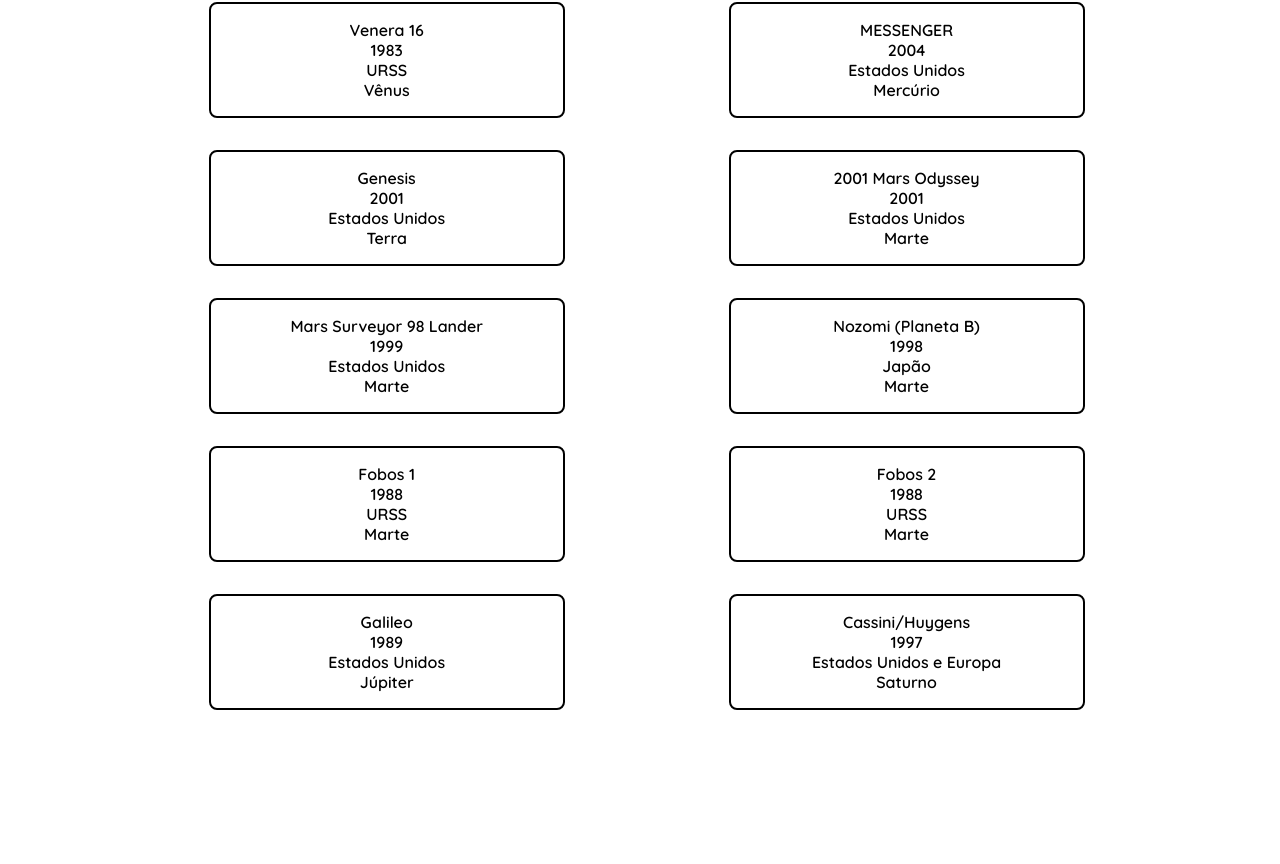
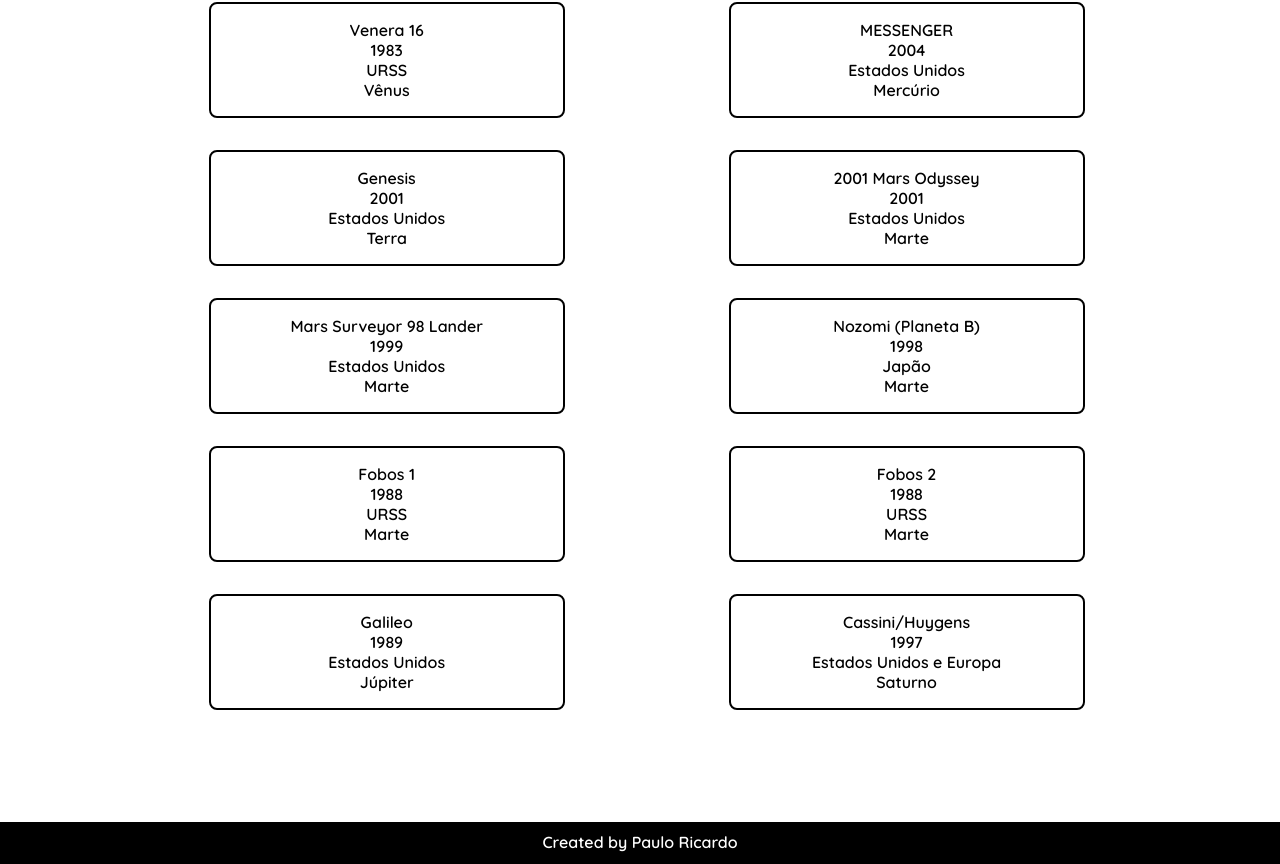
Before and after one commit to pauloricardosb/solar-system-project, a React (Create React App) app: page / in a window 1280 px wide. Shown: the part 2581-3445 px from the top of the page. Before the commit the page ends 3403 px from the top, so only its background shows below. Built offline with nearby package versions, Linux system fonts and the light colour scheme.

Commit message:
FEAT: Create and stylize Footer

```diff
--- a/src/App.js
+++ b/src/App.js
@@ -2,6 +2,7 @@
 import Header from './components/Header';
 import Missions from './components/Missions';
 import SolarSystem from './components/SolarSystem';
+import Footer from './components/Footer';
 import './App.css';
 
 class App extends React.Component {
@@ -11,6 +12,7 @@
         <Header />
         <SolarSystem />
         <Missions />
+        <Footer />
       </div>
     );
   }
--- /dev/null
+++ b/src/components/Footer.jsx
@@ -0,0 +1,14 @@
+import React from "react";
+import '../styles/Footer.css';
+
+class Footer extends React.Component {
+  render() {
+    return (
+      <footer id="footer">
+        <span>Created by
+          <a id="link" href="https://www.github.com/pauloricardosb"> Paulo Ricardo</a>
+        </span>
+      </footer>);}
+}
+
+export default Footer;
--- /dev/null
+++ b/src/styles/Footer.css
@@ -0,0 +1,16 @@
+:root {
+  --footer-background-color: #000;
+  --footer-text-color: #fff;
+}
+#footer {
+  bottom: 0;
+  height: 2rem;
+  background-color: var(--footer-background-color);
+  color: var(--footer-text-color);
+  padding-top: 10px;
+}
+
+#link {
+  text-decoration: none;
+  color: var(--footer-text-color);
+}
```
